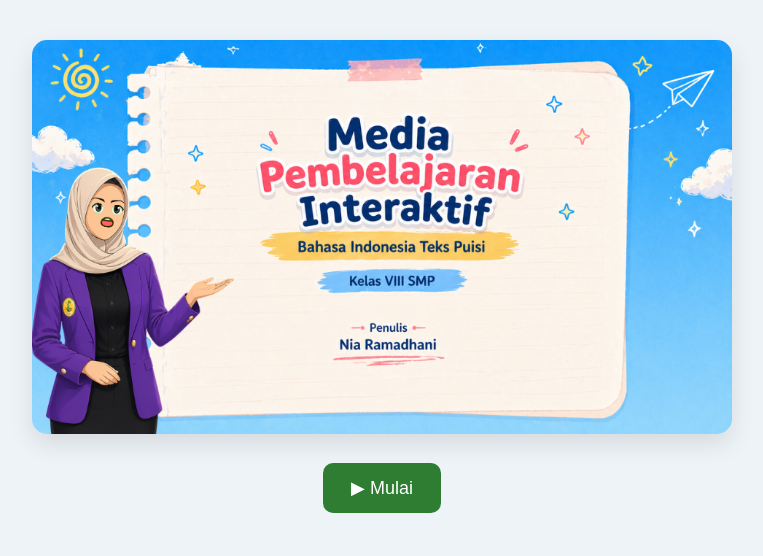
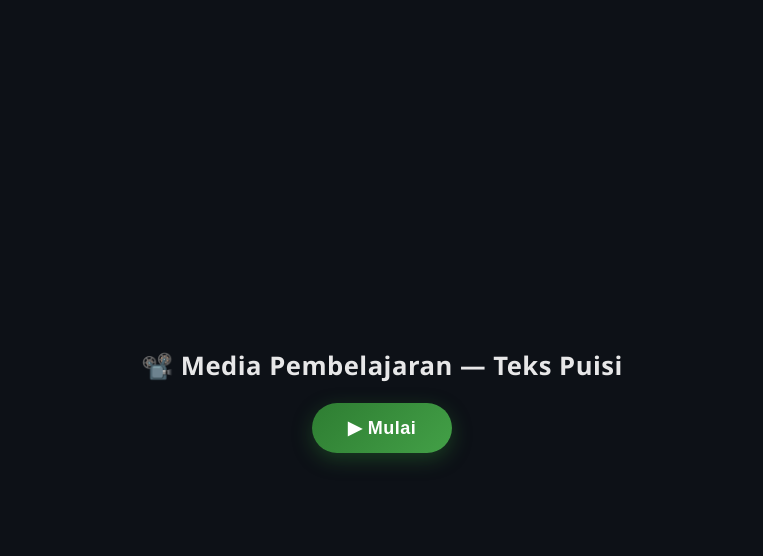
Before and after one commit to niarmdn0504/cover, a plain HTML site: page index.html in a window 1280 px wide. Shown: the whole page, without its empty margins (258-1021 px from the left). Drawn offline with Linux system fonts and the light colour scheme.

Commit message:
Refactor index.html for better styling and functionality
Updated styles and structure for improved layout and design.

```diff
--- a/index.html
+++ b/index.html
@@ -2,93 +2,125 @@
 <html lang="id">
 <head>
   <meta charset="UTF-8">
+  <meta name="viewport" content="width=device-width, initial-scale=1.0">
   <title>Video Edukasi</title>
+  <style>
+    * { margin: 0; padding: 0; box-sizing: border-box; }
 
-  <style>
     body {
-      margin: 0;
-      font-family: Arial;
-      background: #eef3f8;
-      text-align: center;
+      background: #0d1117;
+      min-height: 100vh;
+      display: flex;
+      flex-direction: column;
+      align-items: center;
+      justify-content: center;
+      font-family: 'Segoe UI', sans-serif;
+      padding: 20px;
     }
 
-    .container {
-      padding: 40px 20px;
+    h1 {
+      color: #ffffff;
+      font-size: clamp(1.1rem, 4vw, 1.6rem);
+      text-align: center;
+      margin-bottom: 20px;
+      font-weight: 600;
+      letter-spacing: 0.5px;
+      opacity: 0.9;
     }
 
-    /* COVER */
-    .cover {
-      max-width: 700px;
-      width: 90%;
-      border-radius: 15px;
-      box-shadow: 0 10px 25px rgba(0,0,0,0.1);
+    .video-wrapper {
+      width: 100%;
+      max-width: 800px;
+      display: none;
+      flex-direction: column;
+      align-items: center;
+      gap: 16px;
     }
 
-    /* VIDEO */
     video {
-      display: none;
-      width: 90%;
-      max-width: 700px;
-      border-radius: 15px;
-      margin-top: 20px;
+      width: 100%;
+      border-radius: 12px;
+      background: #000;
+      box-shadow: 0 0 40px rgba(0,0,0,0.6);
     }
 
-    /* BUTTON */
-    button {
-      margin-top: 25px;
-      padding: 14px 28px;
-      font-size: 18px;
-      background: #2e7d32;
-      color: white;
+    .btn {
+      padding: 14px 36px;
+      font-size: clamp(15px, 4vw, 18px);
+      font-weight: 700;
       border: none;
-      border-radius: 10px;
+      border-radius: 50px;
       cursor: pointer;
-      transition: 0.3s;
+      transition: transform 0.15s, box-shadow 0.15s;
+      letter-spacing: 0.5px;
     }
 
-    button:hover {
-      background: #1b5e20;
+    #btnMulai {
+      background: linear-gradient(135deg, #2e7d32, #43a047);
+      color: white;
+      box-shadow: 0 6px 20px rgba(46,125,50,0.4);
+    }
+
+    #btnMulai:hover {
+      transform: translateY(-2px);
+      box-shadow: 0 10px 28px rgba(46,125,50,0.5);
+    }
+
+    #btnFullscreen {
+      background: rgba(255,255,255,0.1);
+      color: white;
+      border: 1px solid rgba(255,255,255,0.2);
+      font-size: 14px;
+      padding: 10px 22px;
+    }
+
+    #btnFullscreen:hover {
+      background: rgba(255,255,255,0.18);
+    }
+
+    .controls {
+      display: flex;
+      gap: 12px;
+      flex-wrap: wrap;
+      justify-content: center;
     }
   </style>
 </head>
-
 <body>
 
-  <div class="container">
+  <h1>📽️ Media Pembelajaran — Teks Puisi</h1>
 
-    <!-- COVER IMAGE -->
-    <img src="cover.jpg" class="cover">
+  <button class="btn" id="btnMulai" onclick="mulai()">▶ Mulai</button>
 
-    <!-- VIDEO -->
-    <video id="videoPlayer" controls>
+  <div class="video-wrapper" id="videoBox">
+    <video id="vid" controls playsinline>
       <source src="video.mp4" type="video/mp4">
     </video>
-
-    <!-- BUTTON -->
-    <br>
-    <button onclick="mulaiVideo()">▶ Mulai</button>
-
+    <div class="controls">
+      <button class="btn" id="btnFullscreen" onclick="fullscreen()">⛶ Layar Penuh</button>
+    </div>
   </div>
 
   <script>
-    const video = document.getElementById("videoPlayer");
+    const vid = document.getElementById('vid');
+    const box = document.getElementById('videoBox');
+    const btnMulai = document.getElementById('btnMulai');
 
-    function mulaiVideo() {
-      // tampilkan video
-      video.style.display = "block";
+    function mulai() {
+      btnMulai.style.display = 'none';
+      box.style.display = 'flex';
+      vid.play().catch(() => {});
+      vid.scrollIntoView({ behavior: 'smooth', block: 'center' });
 
-      // scroll ke video
-      video.scrollIntoView({ behavior: "smooth" });
+      vid.onended = function () {
+        window.location.href = 'https://view.genially.com/69d64d4fb0704131c5d9c2a3';
+      };
+    }
 
-      // play video (dipastikan bisa karena klik user)
-      video.play().catch(() => {
-        alert("Klik lagi untuk mulai video");
-      });
-
-      // redirect setelah selesai
-      video.onended = function() {
-        window.location.href = "https://view.genially.com/69d64d4fb0704131c5d9c2a3";
-      }
+    function fullscreen() {
+      if (vid.requestFullscreen) vid.requestFullscreen();
+      else if (vid.webkitRequestFullscreen) vid.webkitRequestFullscreen(); // iOS Safari
+      else if (vid.webkitEnterFullscreen) vid.webkitEnterFullscreen(); // iPhone fallback
     }
   </script>
 
```
